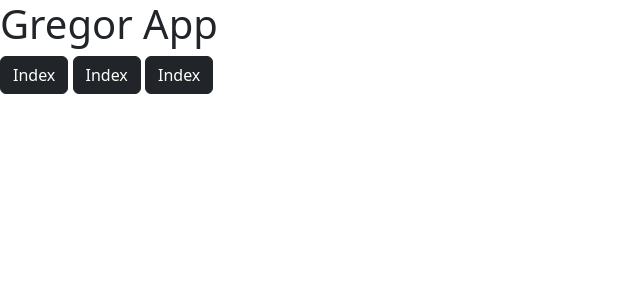
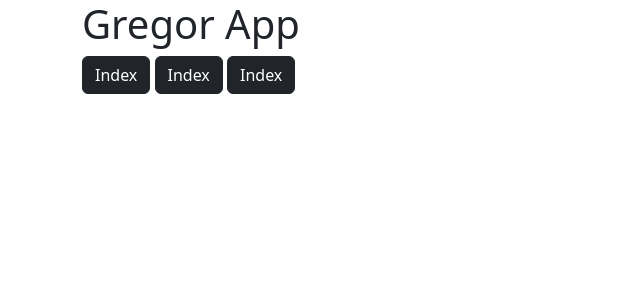
Before and after one commit to Gregorh98/herokuwebapp, a Flask app: page / in a window 1280 px wide. Shown: the top 300 px of the page, without its empty margins (0-640 px from the left). Run offline with Flask 3, Linux system fonts and the light colour scheme.

Commit message:
Wrapped in container

```diff
--- a/templates/index.html
+++ b/templates/index.html
@@ -6,11 +6,13 @@
     <title>GregorApp</title>
     <link href="https://cdn.jsdelivr.net/npm/bootstrap@5.3.2/dist/css/bootstrap.min.css" rel="stylesheet" integrity="sha384-T3c6CoIi6uLrA9TneNEoa7RxnatzjcDSCmG1MXxSR1GAsXEV/Dwwykc2MPK8M2HN" crossorigin="anonymous">
   </head>
-  <body>
-    <h1>Gregor App</h1>
-    {% for link in links %}
-    <a href="{{link['link']}}" class="btn btn-dark">{{link["name"]}}</a>
-    {% endfor %}
+  <body class="d-flex align-items-center justify-content-center">
+    <div class="container">
+      <h1>Gregor App</h1>
+      {% for link in links %}
+      <a href="{{link['link']}}" class="btn btn-dark">{{link["name"]}}</a>
+      {% endfor %}
+    </div>
     <script src="https://cdn.jsdelivr.net/npm/bootstrap@5.3.2/dist/js/bootstrap.bundle.min.js" integrity="sha384-C6RzsynM9kWDrMNeT87bh95OGNyZPhcTNXj1NW7RuBCsyN/o0jlpcV8Qyq46cDfL" crossorigin="anonymous"></script>
   </body>
 </html>
```
